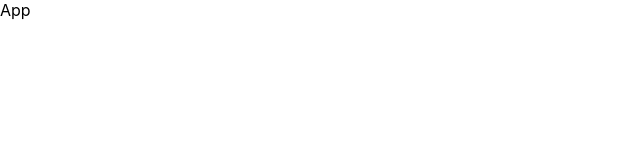
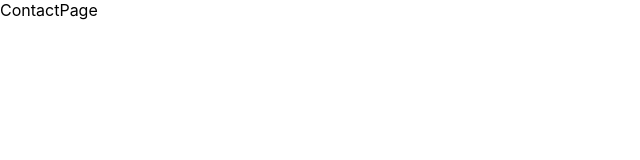
Before and after one commit to chkraska/tenerife-weather-frontend, a React (Create React App) app: page /kontakt in a window 1280 px wide. Shown: the top 160 px of the page, without its empty margins (0-640 px from the left). Built offline with nearby package versions, Linux system fonts and the light colour scheme; the HTML template or start-up script is replaced by a standard one.

Commit message:
react router dom setup

```diff
--- a/src/App.js
+++ b/src/App.js
@@ -1,7 +1,15 @@
 import React from 'react'
+import { BrowserRouter, Route, Routes } from 'react-router-dom'
+import HomePage from './pages/HomePage/HomePage'
+import ContactPage from './pages/ContactPage/ContactPage'
 
 export default function App() {
   return (
-    <div>App</div>
+    <BrowserRouter>
+       <Routes>
+          <Route path="/" element={<HomePage/>}/>
+          <Route path="/kontakt" element={<ContactPage/>}/>
+       </Routes>
+    </BrowserRouter>
   )
 }
--- /dev/null
+++ b/src/pages/ContactPage/ContactPage.js
@@ -0,0 +1,7 @@
+import React from 'react'
+
+export default function ContactPage() {
+  return (
+    <div>ContactPage</div>
+  )
+}
--- /dev/null
+++ b/src/pages/HomePage/HomePage.js
@@ -0,0 +1,7 @@
+import React from 'react'
+
+export default function HomePage() {
+  return (
+    <div>HomePage</div>
+  )
+}
```
